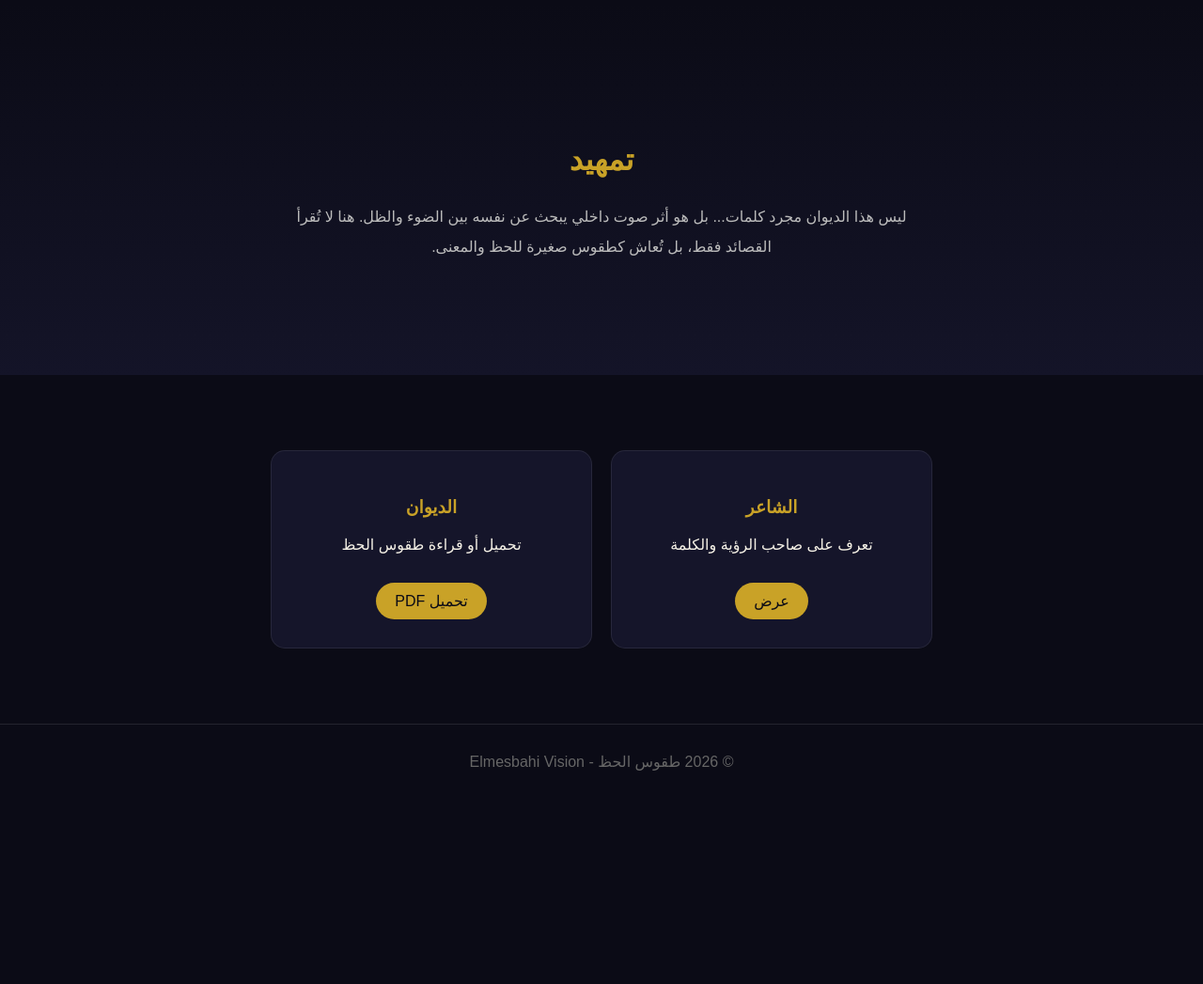
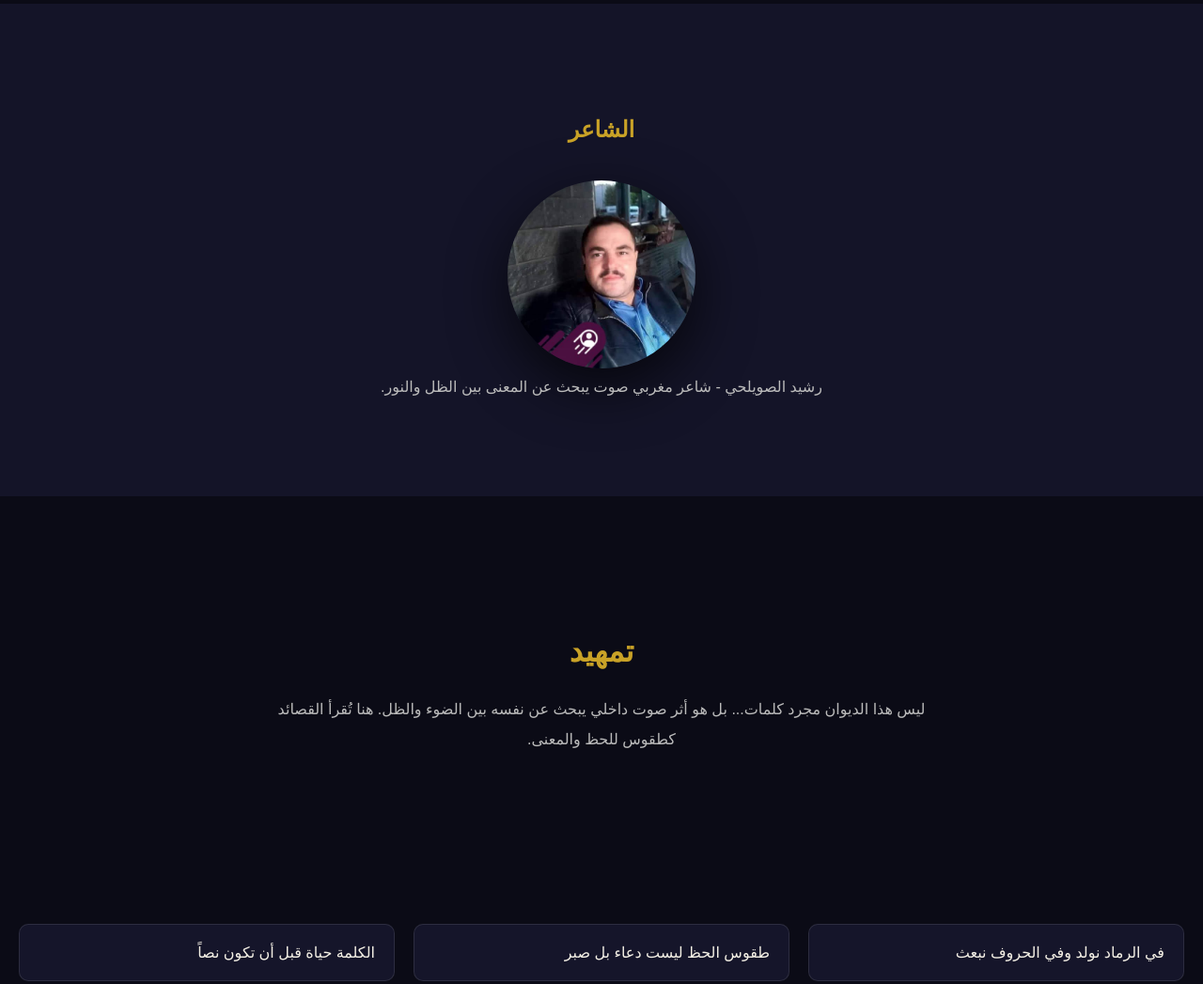
Before and after one commit to elmesbahisoufian-cpu/rituals-of-fortune, a plain HTML site: page index.html in a window 1280 px wide. Shown: the part 796-1843 px from the top of the page at 94% size. Before the commit the page ends 1646 px from the top, so only its background shows below. Drawn offline with Linux system fonts and the light colour scheme; a web font is replaced by a local one.

Commit message:
Refactor HTML structure and styles for sections

```diff
--- a/index.html
+++ b/index.html
@@ -82,11 +82,31 @@ nav{
     z-index:1;
 }
 
-/* MID SECTION */
+/* ABOUT */
+.about{
+    padding:100px 20px;
+    text-align:center;
+    background:#141428;
+}
+
+.about img{
+    width:200px;
+    border-radius:50%;
+    margin-top:20px;
+    box-shadow:0 20px 60px rgba(0,0,0,0.7);
+}
+
+.about p{
+    max-width:700px;
+    margin:auto;
+    line-height:2;
+    color:#bbb;
+}
+
+/* MID TEXT */
 .mid{
     padding:120px 20px;
     text-align:center;
-    background:linear-gradient(180deg,#0b0b16,#141428);
 }
 
 .mid h2{
@@ -101,42 +121,35 @@ nav{
     color:#bbb;
 }
 
-/* CARDS CTA */
-.cta-section{
-    display:flex;
-    justify-content:center;
+/* QUOTES (محافظ عليها) */
+.quotes{
+    display:grid;
     gap:20px;
-    flex-wrap:wrap;
-    padding:80px 20px;
+    grid-template-columns:repeat(auto-fit,minmax(250px,1fr));
+    padding:60px 20px;
 }
 
-.card{
+.quote{
     background:#15152a;
-    padding:30px;
-    border-radius:15px;
-    width:280px;
-    text-align:center;
-    border:1px solid rgba(255,255,255,0.08);
-    transition:0.4s;
+    padding:20px;
+    border-radius:10px;
+    border:1px solid rgba(255,255,255,0.1);
 }
 
-.card:hover{
-    transform:translateY(-10px);
-    box-shadow:0 20px 60px rgba(201,162,39,0.15);
-}
-
-.card h3{
-    color:#c9a227;
+/* CTA */
+.cta{
+    text-align:center;
+    padding:60px 20px;
 }
 
 .btn{
     display:inline-block;
-    margin-top:15px;
-    padding:10px 20px;
+    padding:12px 25px;
     background:#c9a227;
     color:#0b0b16;
     text-decoration:none;
     border-radius:25px;
+    margin-top:15px;
 }
 
 /* FOOTER */
@@ -155,10 +168,9 @@ footer{
     <a class="logo">طقوس الحظ</a>
 </nav>
 
-<!-- HERO -->
+<!-- HERO (الصورة الجديدة فقط هنا) -->
 <section class="hero">
 
-    <!-- 👇 الصورة الأولى (ديالك) -->
     <img src="rachid1.jpg" alt="الشاعر">
 
     <h1>طقوس الحظ</h1>
@@ -166,33 +178,48 @@ footer{
 
 </section>
 
-<!-- MID INTRO -->
+<!-- ABOUT (حافظنا على الصور الأخرى هنا) -->
+<section class="about">
+
+    <h2 style="color:#c9a227;">الشاعر</h2>
+
+    <!-- الصورة القديمة ديال الشاعر (محفوظة) -->
+    <img src="RACHID.jpg" alt="رشيد">
+
+    <p>
+        رشيد الصويلحي - شاعر مغربي
+        صوت يبحث عن المعنى بين الظل والنور.
+    </p>
+
+</section>
+
+<!-- MID -->
 <section class="mid">
     <h2>تمهيد</h2>
 
     <p>
         ليس هذا الديوان مجرد كلمات...
         بل هو أثر صوت داخلي يبحث عن نفسه بين الضوء والظل.
-        هنا لا تُقرأ القصائد فقط، بل تُعاش كطقوس صغيرة للحظ والمعنى.
+        هنا تُقرأ القصائد كطقوس للحظ والمعنى.
     </p>
 </section>
 
-<!-- CTA CARDS -->
-<section class="cta-section">
+<!-- QUOTES (محفوظة) -->
+<section class="quotes">
 
-    <!-- CARD 1 -->
-    <div class="card">
-        <h3>الشاعر</h3>
-        <p>تعرف على صاحب الرؤية والكلمة</p>
-        <a class="btn" href="#poet">عرض</a>
-    </div>
+    <div class="quote">في الرماد نولد وفي الحروف نبعث</div>
+    <div class="quote">طقوس الحظ ليست دعاء بل صبر</div>
+    <div class="quote">الكلمة حياة قبل أن تكون نصاً</div>
 
-    <!-- CARD 2 -->
-    <div class="card">
-        <h3>الديوان</h3>
-        <p>تحميل أو قراءة طقوس الحظ</p>
-        <a class="btn" href="diwan.pdf" download>تحميل PDF</a>
-    </div>
+</section>
+
+<!-- CTA (محفوظة + تحميل) -->
+<section class="cta">
+
+    <h2 style="color:#c9a227;">احصل على الديوان</h2>
+
+    <!-- تحميل PDF -->
+    <a class="btn" href="diwan.pdf" download>تحميل الديوان</a>
 
 </section>
 
```
